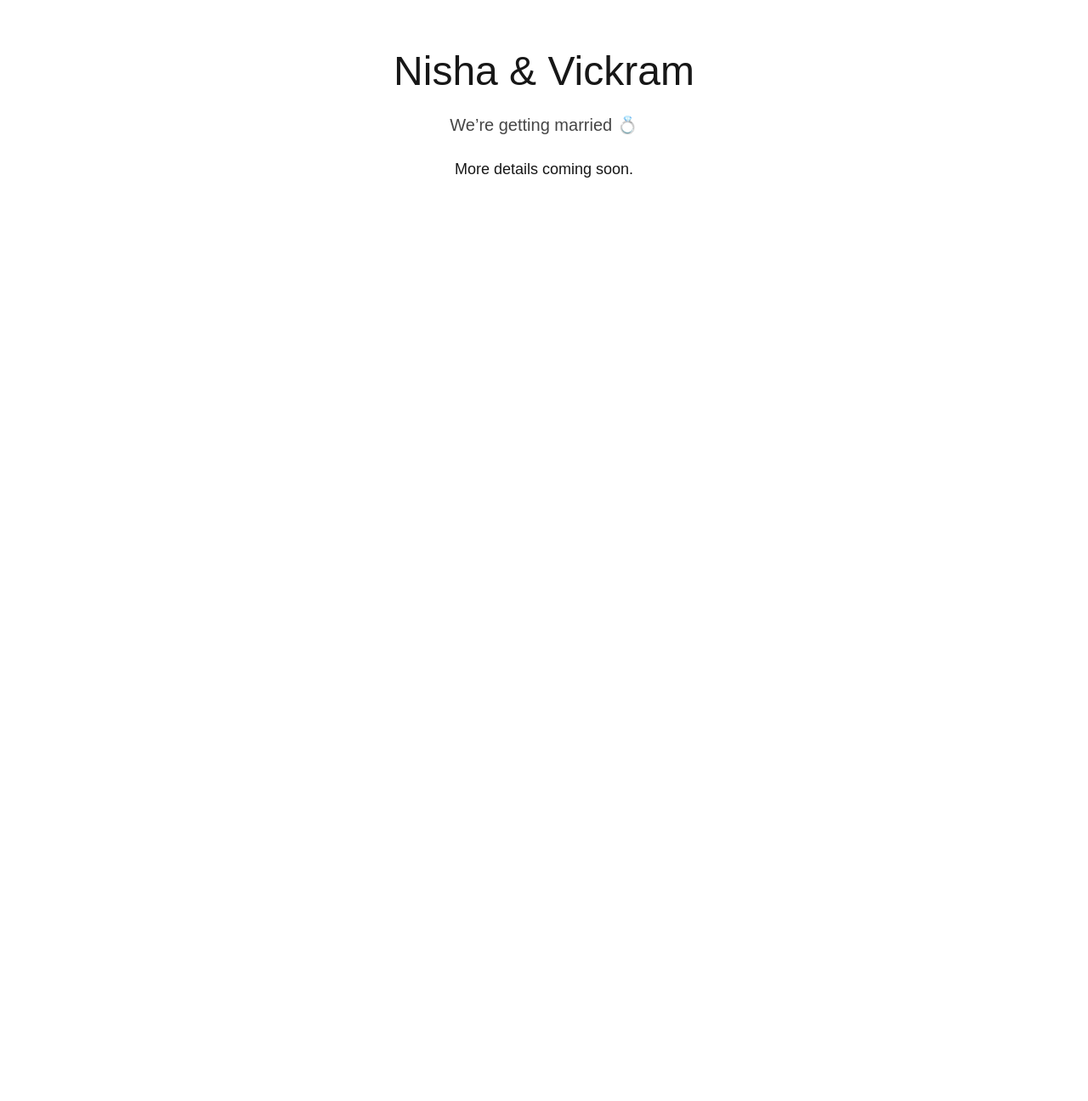
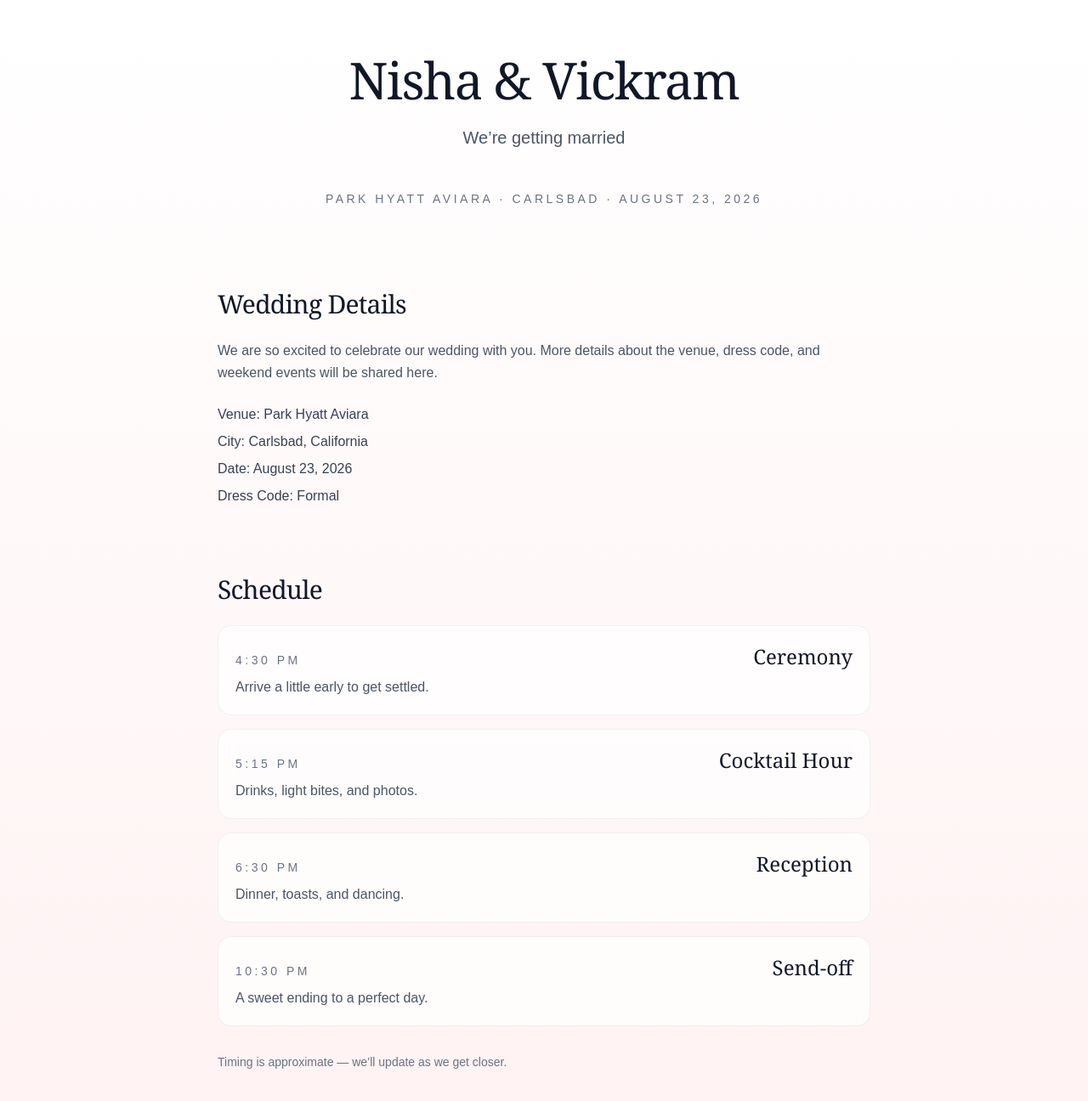
Before and after one commit to NV2027/wedding-site, a Next.js app: page / in a window 1280 px wide. Shown: the top 1296 px of the page at 85% size. Before the commit the page ends 800 px from the top, so only its background shows below. Built offline with nearby package versions, Linux system fonts and the light colour scheme.

Commit message:
Restore schedule and details

```diff
--- a/app/page.tsx
+++ b/app/page.tsx
@@ -1,17 +1,107 @@
 export default function Home() {
   return (
-    <main style={{ padding: "48px", textAlign: "center" }}>
-      <h1 style={{ fontSize: "48px", marginBottom: "12px" }}>
-        Nisha & Vickram
-      </h1>
+    <main className="min-h-screen bg-gradient-to-b from-white to-rose-50 px-6 py-16 text-center">
+      <div id="top" />
 
-      <p style={{ fontSize: "20px", opacity: 0.8 }}>
-        We’re getting married 💍
-      </p>
+      {/* HERO */}
+      <div className="max-w-3xl mx-auto flex flex-col items-center justify-center gap-6">
+        <h1 className="font-serif text-5xl md:text-6xl tracking-tight text-gray-900">
+          Nisha & Vickram
+        </h1>
 
-      <p style={{ marginTop: "24px", fontSize: "18px" }}>
-        More details coming soon.
-      </p>
+        <p className="text-lg md:text-xl text-gray-600">
+          We’re getting married
+        </p>
+
+        <div className="mt-6 text-sm uppercase tracking-[0.25em] text-gray-500">
+          Park Hyatt Aviara · Carlsbad · August 23, 2026
+        </div>
+      </div>
+
+      {/* DETAILS */}
+      <section id="details" className="mt-24 max-w-3xl mx-auto text-left">
+        <h2 className="font-serif text-3xl tracking-tight text-gray-900 mb-6">
+          Wedding Details
+        </h2>
+
+        <p className="text-gray-600 leading-relaxed mb-6">
+          We are so excited to celebrate our wedding with you. More details
+          about the venue, dress code, and weekend events will be shared here.
+        </p>
+
+        <div className="space-y-2 text-gray-700">
+          <p>
+            <span className="font-medium">Venue:</span> Park Hyatt Aviara
+          </p>
+          <p>
+            <span className="font-medium">City:</span> Carlsbad, California
+          </p>
+          <p>
+            <span className="font-medium">Date:</span> August 23, 2026
+          </p>
+          <p>
+            <span className="font-medium">Dress Code:</span> Formal
+          </p>
+        </div>
+      </section>
+
+      {/* SCHEDULE */}
+      <section id="schedule" className="mt-20 max-w-3xl mx-auto text-left">
+        <h2 className="font-serif text-3xl tracking-tight text-gray-900 mb-6">
+          Schedule
+        </h2>
+
+        <div className="space-y-4">
+          <ScheduleItem
+            time="4:30 PM"
+            title="Ceremony"
+            desc="Arrive a little early to get settled."
+          />
+          <ScheduleItem
+            time="5:15 PM"
+            title="Cocktail Hour"
+            desc="Drinks, light bites, and photos."
+          />
+          <ScheduleItem
+            time="6:30 PM"
+            title="Reception"
+            desc="Dinner, toasts, and dancing."
+          />
+          <ScheduleItem
+            time="10:30 PM"
+            title="Send-off"
+            desc="A sweet ending to a perfect day."
+          />
+        </div>
+
+        <p className="mt-8 text-sm text-gray-500">
+          Timing is approximate — we’ll update as we get closer.
+        </p>
+      </section>
+
+      <div className="h-24" />
     </main>
   );
 }
+
+function ScheduleItem({
+  time,
+  title,
+  desc,
+}: {
+  time: string;
+  title: string;
+  desc: string;
+}) {
+  return (
+    <div className="rounded-2xl bg-white/70 backdrop-blur border border-black/5 p-5">
+      <div className="flex flex-col sm:flex-row sm:items-baseline sm:justify-between gap-1">
+        <div className="text-sm uppercase tracking-[0.25em] text-gray-500">
+          {time}
+        </div>
+        <div className="font-serif text-2xl text-gray-900">{title}</div>
+      </div>
+      <p className="mt-2 text-gray-600">{desc}</p>
+    </div>
+  );
+}
```
